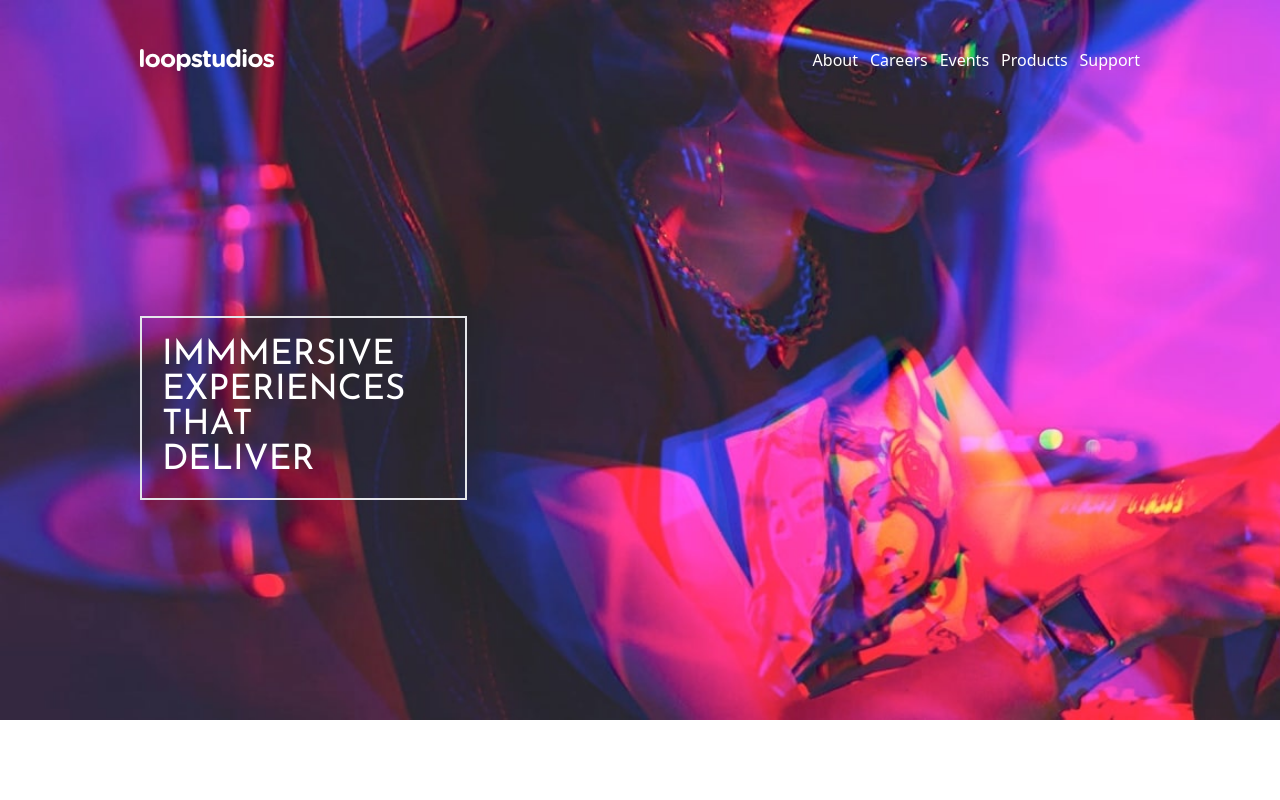
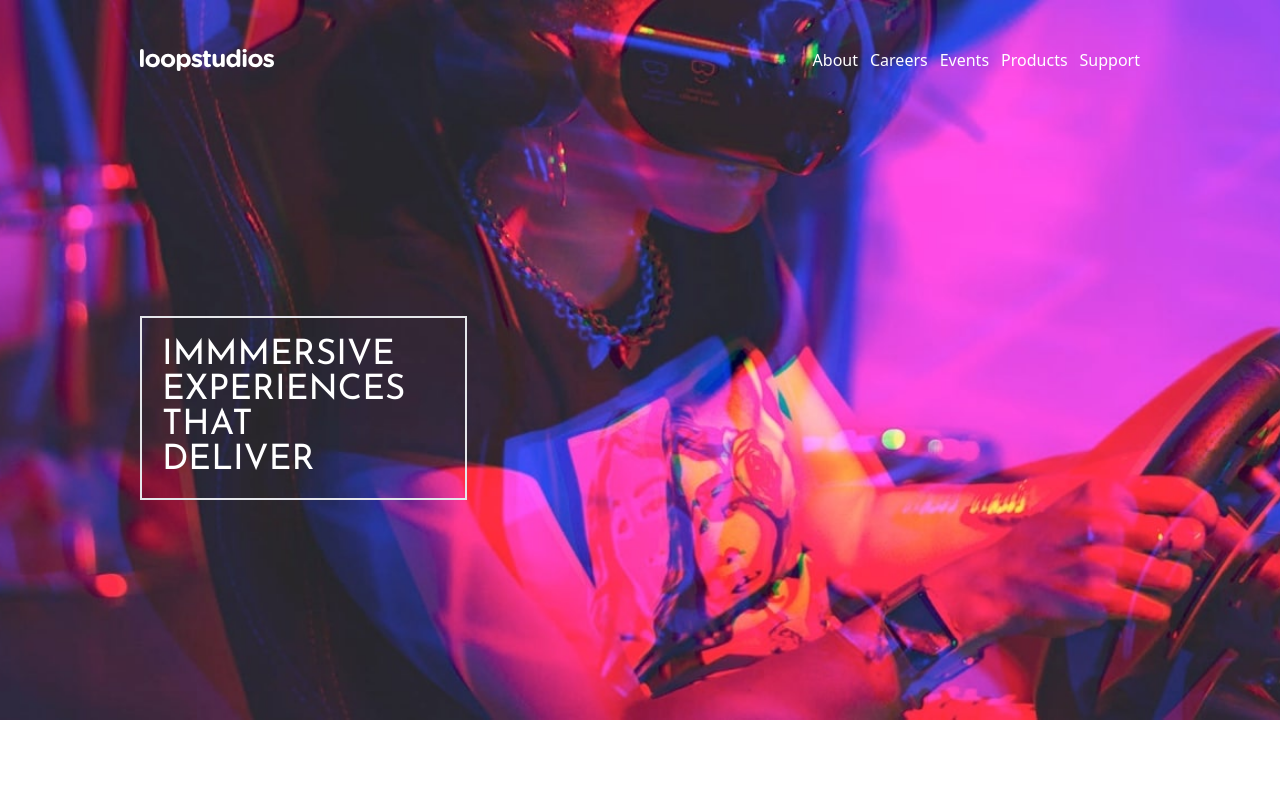
Before and after one commit to egrigolatto/loopstudios-landing-page-main-vite, a React (Vite) app: page / in a window 1280 px wide. Shown: the top 800 px of the page. Built offline with nearby package versions, Linux system fonts and the light colour scheme.

Commit message:
correccion styles

```diff
--- a/src/components/Header.jsx
+++ b/src/components/Header.jsx
@@ -6,20 +6,18 @@ import Menu from "./Menu";
 import fondoMobile from "../assets/images/mobile/image-hero.jpg";
 import fondoDesktop from "../assets/images/desktop/image-hero.jpg";
 
-
 function Header() {
   const [menuOpen, setMenuOpen] = useState(null);
-  const [isMobile, setIsMobile] = useState(window.innerWidth < 640); // Establece si es móvil inicialmente basado en el ancho de la ventana
-
+  const [isMobile, setIsMobile] = useState(window.innerWidth < 768);
   useEffect(() => {
     const handleResize = () => {
-      setIsMobile(window.innerWidth < 640); // Actualiza isMobile al cambiar el tamaño de la ventana
+      setIsMobile(window.innerWidth < 768);
     };
 
     window.addEventListener("resize", handleResize);
 
     return () => {
-      window.removeEventListener("resize", handleResize); // Limpia el evento de cambio de tamaño al desmontar el componente
+      window.removeEventListener("resize", handleResize);
     };
   }, []);
 
@@ -43,11 +41,10 @@ function Header() {
     <header
       className="bg-black h-[90vh] relative px-6 pt-12 md:px-10 lg:px-[140px]"
       style={{
-        background: menuOpen
-          ? "black"
-          : `url(${isMobile ? fondoMobile : fondoDesktop})`,
-        backgroundSize: "cover",
-        backgroundRepeat: "no-repeat",
+        backgroundImage: menuOpen ? 'none' : `url(${isMobile ? fondoMobile : fondoDesktop})`,
+        backgroundSize: 'cover',
+        backgroundRepeat: 'no-repeat',
+        backgroundPosition: 'center',
       }}
     >
       <div className="flex items-center justify-between transition-all">
```
